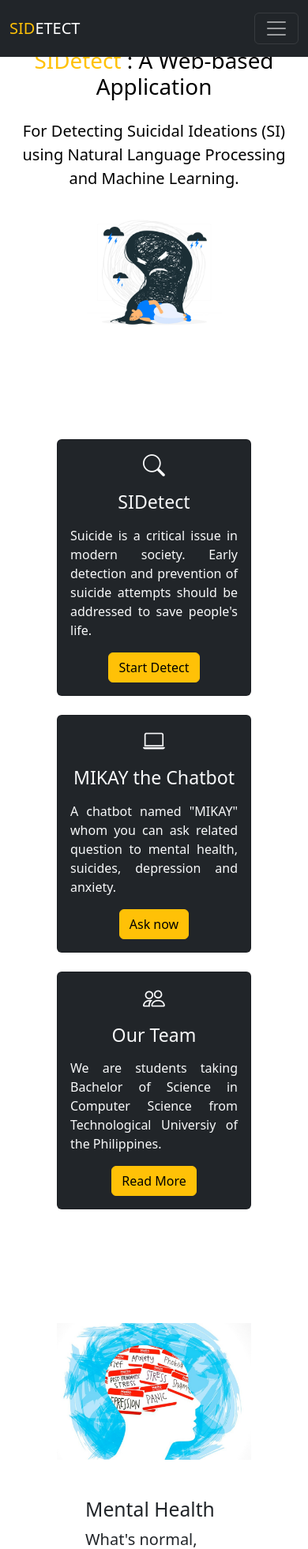
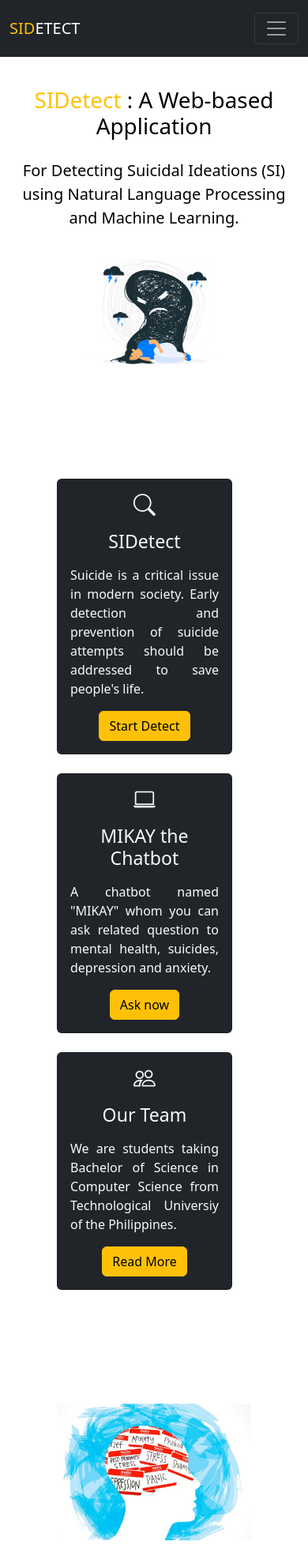
Before and after one commit to NeilCutter/SIDetect-Web-App, a Flask app: page / in a window 390 px wide. Shown: the top 1961 px of the page at 79% size. Run offline with Flask 3, Linux system fonts and the light colour scheme.

Commit message:
fixed home responsiveness

```diff
--- a/webapp/static/css/styles.css
+++ b/webapp/static/css/styles.css
@@ -259,12 +259,35 @@
 	width: 100%;
 	text-align: center;
 }
+@media (max-width: 1399px){
+    #card_col{
+       width: 100%;
+       height: 100%;
+    }
+}
+@media (max-width: 1199px){
+    #card_col .card{
+      width: 100%;
+     height: 100%;
+    }
 
-  @media (min-width: 768px) {
+}
+@media (max-width: 999px){
+    #card_col .card{
+        display: grid;
+        grid: auto auto auto;
+        grid-gap: 10px;
+    }
+}
+  @media (max-width: 768px) {
     .news-input {
       width: 50%;
     }
+    .home-title{
+        margin-top: 50px;
+    }
   }
+
   @keyframes floatup {
     from {
         transform: translateY(14px);
--- a/webapp/templates/home.html
+++ b/webapp/templates/home.html
@@ -10,7 +10,7 @@
   <div class="text-light p-lg-0 pt-lg-5 text-center text-sm-start" style="background-color: white;">
     <div class="container">
       <div class="d-sm-flex align-items-center justify-content-between">
-        <div>
+        <div class="home-title">
           <h1 class=" text-black"><span class="text-warning">SIDetect</span> : A Web-based Application </span></h1>
           <p class="lead my-4 text-black">
             For Detecting Suicidal Ideations (SI) using Natural Language Processing and Machine Learning.
```
